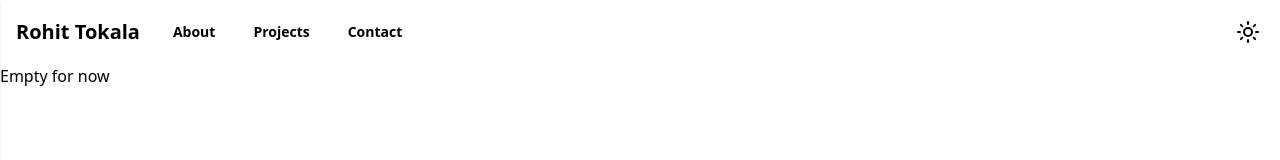
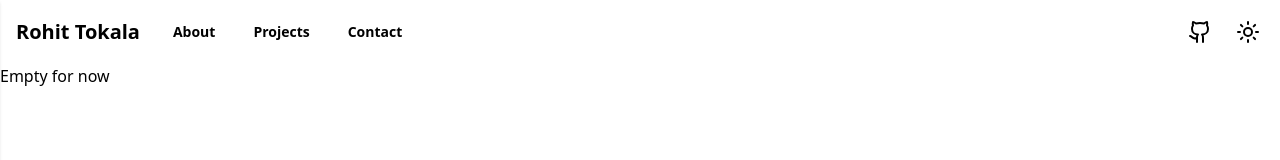
Before and after one commit to rtokala14/personal-portfolio, a Next.js app: page / in a window 1280 px wide. Shown: the top 160 px of the page. Built offline with nearby package versions, Linux system fonts and the light colour scheme.

Commit message:
Add Github profile link to navbar

```diff
--- a/src/app/layout.tsx
+++ b/src/app/layout.tsx
@@ -3,6 +3,7 @@
 import Link from "next/link";
 import ThemeChanger from "@/components/ThemeChanger";
 import SideDrawer from "@/components/SideDrawer";
+import { Github } from "lucide-react";
 
 export const metadata = {
   title: "Rohit Tokala",
@@ -72,6 +73,14 @@
                 </div>
                 <div className="navbar-end">
                   <div>
+                    <a
+                      rel="noreferer"
+                      target="_blank"
+                      href={"https://github.com/rtokala14"}
+                      className="btn btn-ghost btn-square rounded-md"
+                    >
+                      <Github />
+                    </a>
                     <ThemeChanger />
                   </div>
                 </div>
```
